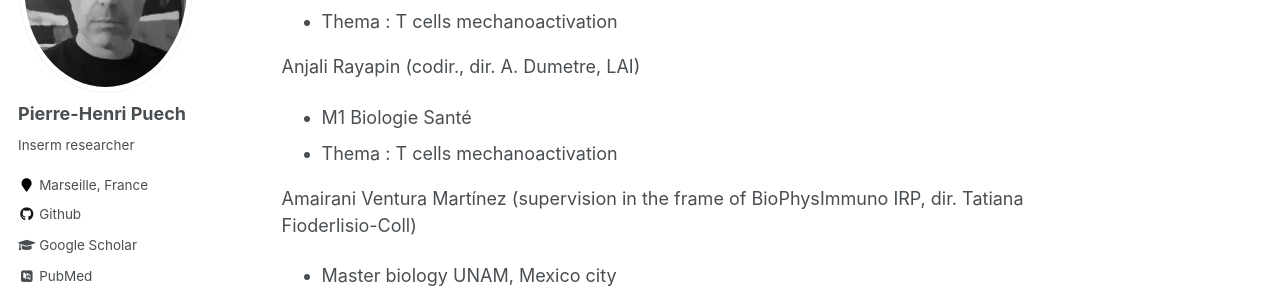
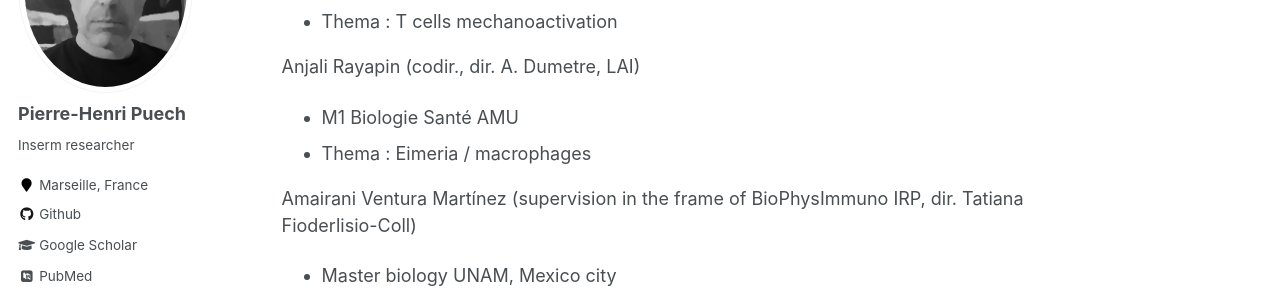
Before and after one commit to phpuech/phpuech.github.io, a Jekyll site: the page built from _pages/who.md, in a window 1280 px wide and 900 px high, scrolled down 1223 px. Shown: the part 153-452 px from the top of the window. Built offline with Jekyll 4.4.1, drawn with Linux system fonts in a browser that asks for light colours; some web fonts are replaced.

Commit message:
add people

```diff
--- a/_pages/who.md
+++ b/_pages/who.md
@@ -41,8 +41,8 @@ Nadir Chabane (dir., with Y. Hamon, CIML)
 - Thema : T cells mechanoactivation
 
 Anjali Rayapin (codir., dir. A. Dumetre, LAI)
-- M1 Biologie Santé
-- Thema : T cells mechanoactivation
+- M1 Biologie Santé AMU
+- Thema : Eimeria / macrophages
 
 Amairani Ventura Martínez (supervision in the frame of BioPhysImmuno IRP, dir. Tatiana Fioderlisio-Coll)
 - Master biology UNAM, Mexico city
```
